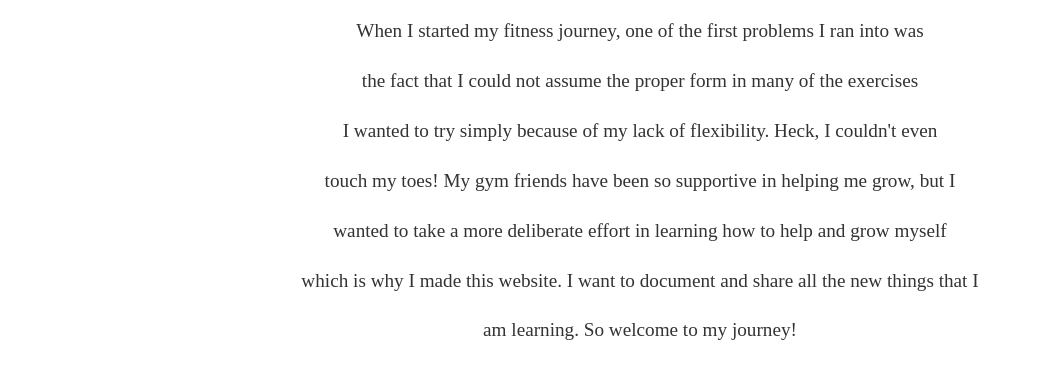
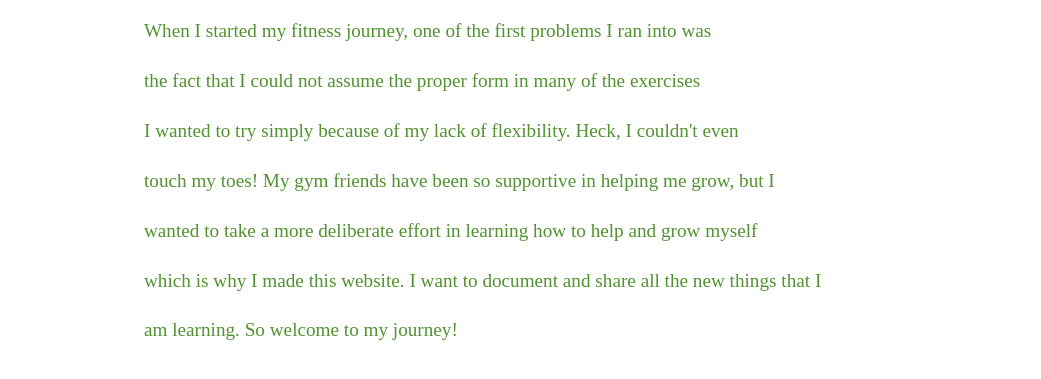
Before and after one commit to ReachForTheFloor/ReachForTheFloor.github.io, a plain HTML site: page index.html in a window 1280 px wide. Shown: the part 77-456 px from the top of the page, without its empty margins (0-1041 px from the left). Drawn offline with Linux system fonts and the light colour scheme.

Commit message:
Update index.html

```diff
--- a/index.html
+++ b/index.html
@@ -5,8 +5,8 @@
   <title>Reach For the Floor</title>
   <style>
     body{font-family:'Arial", serif;
-    background-color: #f8f9fa;
-    color: #333;
+    background-color: #fbefd4;
+    color: #519330;
     margin: 0;
     padding: 0;
         }
@@ -15,8 +15,6 @@
       margin: 4rem auto;
       padding: 2rem;
       background-color:#ffffff;
-      border-radius: 12px;
-      box-shadow: 0 8px 24px rgba(0,0,0,0.1)
     }
     h1 {
       font-size: 2.5rem;
@@ -27,7 +25,8 @@
     p{
       font-size: 1.2rem;
       line-height: 1.6;
-      text-align: center;
+      text-align: left;
+      margin-left: 1.5in;
     }
   </style>
 </head>
```
